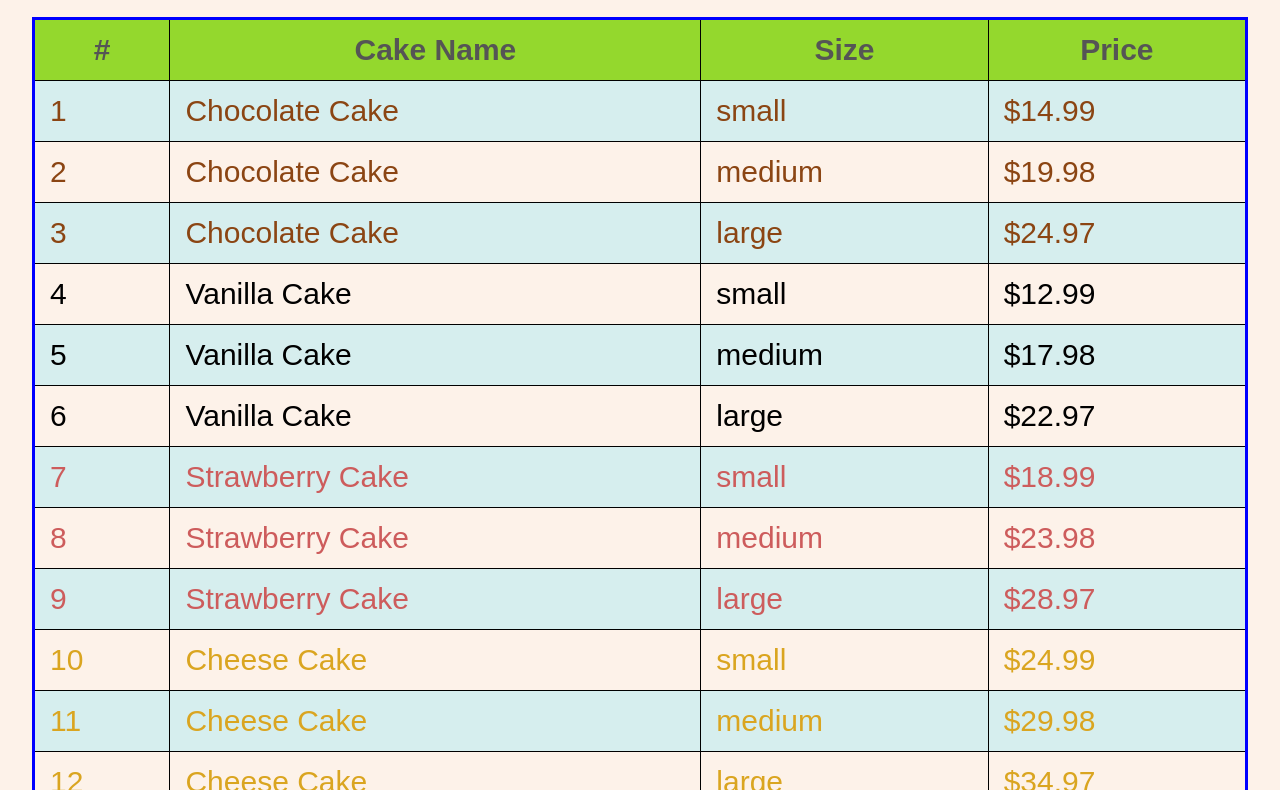
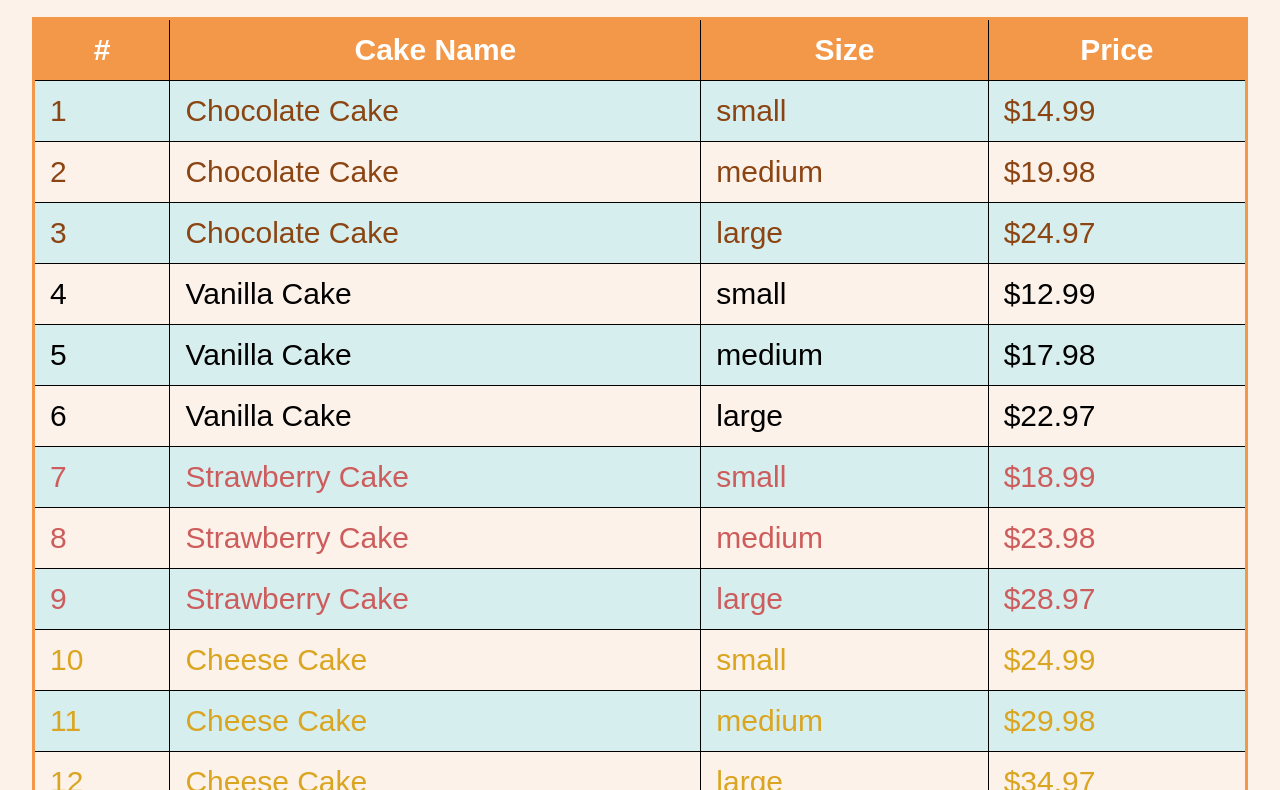
Before and after one commit to shovayakamionline/bakery, a plain HTML site: page templates/pricing.html in a window 1280 px wide. Shown: the part 189-979 px from the top of the page. Drawn offline with Linux system fonts and the light colour scheme.

Commit message:
color adjustment

```diff
--- a/templates/pricing.html
+++ b/templates/pricing.html
@@ -15,11 +15,12 @@
         }
 
         th {
-            background-color: #94d82d;
+            background-color: #f39849;
+            color: white;
         }
 
         table {
-            border: 3px solid blue;
+            border: 3px solid #f39849;
             padding: 0.25em;
             border-collapse: collapse;
         }
```
